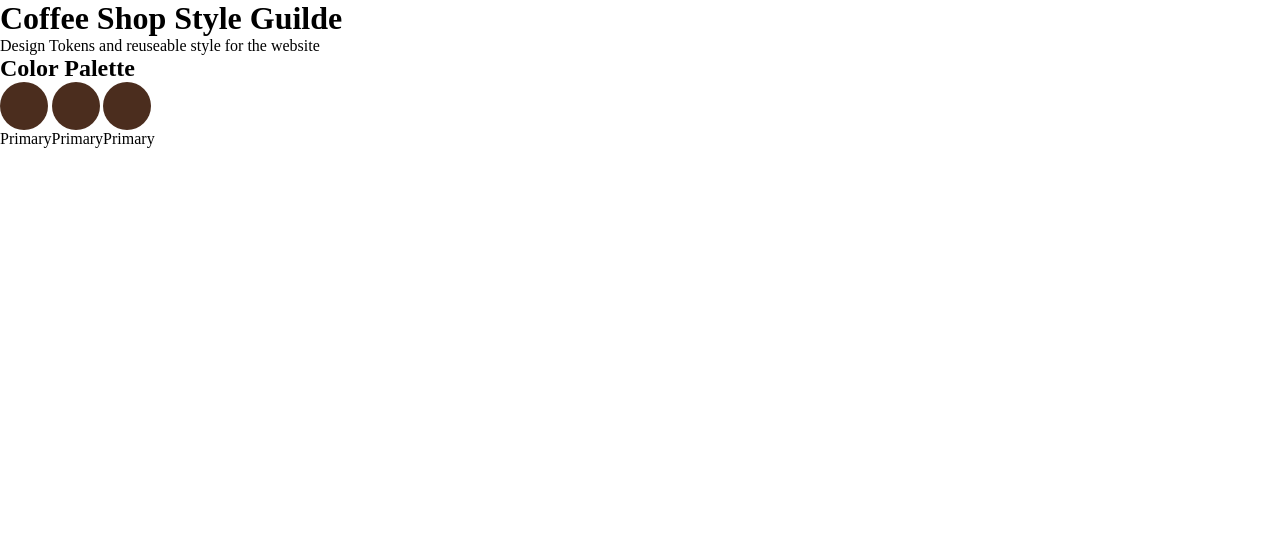
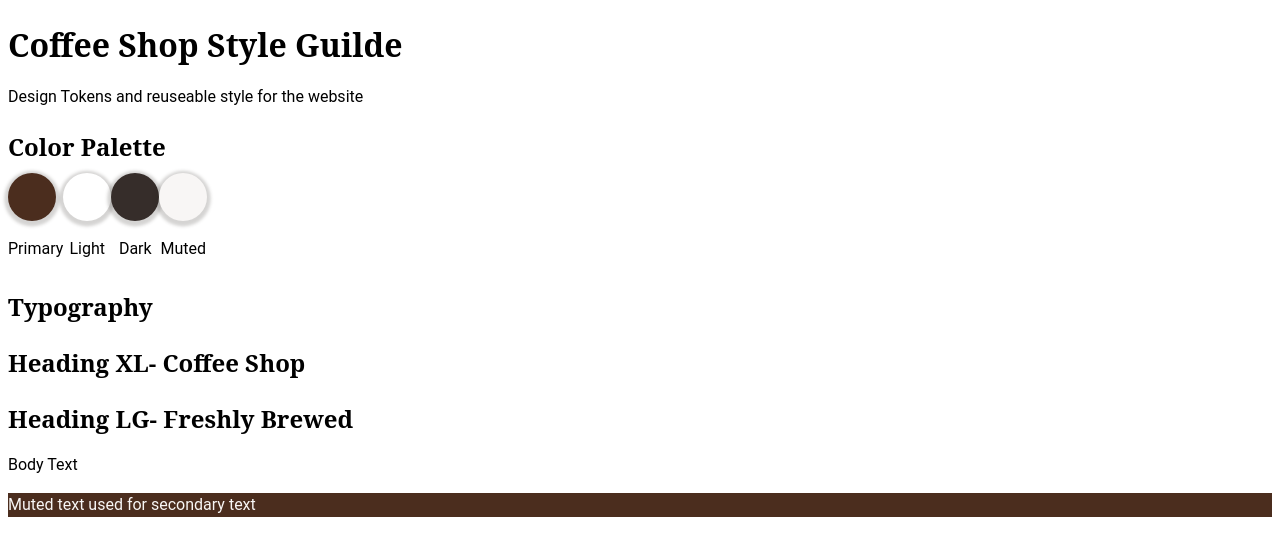
Before and after one commit to gianniattard07-cmyk/website-design, a plain HTML site: page coffee/style-guide.html in a window 1280 px wide. Drawn offline with Linux system fonts and the light colour scheme.

Commit message:
typography

```diff
--- a/coffee/style-guide.html
+++ b/coffee/style-guide.html
@@ -19,25 +19,40 @@
 
                 <!-- Color Swatches-->
                 <div class="swatch">
-                    <div class="swatch-value"></div>
+                    <div class="swatch-value bg-primary"></div>
                     <p class="swatch-name">Primary</p>
                 </div>
 
                 <!-- Color Swatches-->
                 <div class="swatch">
-                    <div class="swatch-value"></div>
-                    <p class="swatch-name">Primary</p>
+                    <div class="swatch-value bg-light"></div>
+                    <p class="swatch-name">Light</p>
                 </div>
 
                 <!-- Color Swatches-->
                 <div class="swatch">
-                    <div class="swatch-value"></div>
-                    <p class="swatch-name">Primary</p>
+                    <div class="swatch-value bg-dark"></div>
+                    <p class="swatch-name">Dark</p>
+                </div>
+                <!-- Color Swatches-->
+                <div class="swatch">
+                    <div class="swatch-value bg-muted"></div>
+                    <p class="swatch-name">Muted</p>
                 </div>
             </article>
 
         </section>
 
+            <section>
+                <h2>Typography</h2>
+                <h1 class="heading-xl">Heading XL- Coffee Shop</h1>
+                <h2 class="lg"> Heading LG- Freshly Brewed</h2>
+                <p>Body Text</p>
+                <p class="bg-primary text-muted">Muted text used for secondary text</p>
+
+
+            </section>
+
     </main>
 </body>
 </html>
--- a/coffee/style.css
+++ b/coffee/style.css
@@ -1,8 +1,47 @@
+
+:root{
+    --primary:  #4b2d1e;
+    --dark: #362d2a;
+    --light: #ffffff;
+    --muted: #f8f6f5;
+--font-normal: Roboto, Arial, Sans-serif;
+--font-heading:'Noto Serif', serif;
+
+}
+
 /*css Reset-Target Everything*/
+
+@import url('https://fonts.googleapis.com/css2?family=Roboto+Serif:ital,opsz,wght@0,8..144,100..900;1,8..144,100..900&family=Roboto:ital,wght@0,100..900;1,100..900&display=swap');
+;
+
 *{
     margin: 0;
     padding: 0;
 }
+body{
+    font-family: var(--font-normal);
+    line-height: 1.5;
+}
+
+h1, h2, h3, h4, h5, h6{
+    font-family: var(--font-heading);
+    margin-bottom: 0.5rem;
+}
+p{
+    margin-bottom: 0.5rem;
+}
+
+/**** COLOR ***********/
+
+.bg-primary{ background-color: var(--primary); }
+.bg-dark {background-color: var(--dark);}
+.bg-light {background-color: var(--light);}
+.bg-muted{background-color: var(--muted);}
+
+.text-primary{ color: var(--primary); }
+.text-dark {color: var(--dark);}
+.text-light {color: var(--light);}
+.text-muted{color: var(--muted);}
 
 /********** SWATCHES ****************/
 .swatches {
@@ -11,11 +50,11 @@
 
 
 .swatch .swatch-value {
-    background-color: #4b2d1e;
+
     border-radius: 100%;
     aspect-ratio: 1 / 1;
     width: 3rem; /* Root Font size:16px */
-
+    box-shadow: 0 0.1rem 0.2rem 0.1cm rgba(45, 40, 35, 0.2);
 }
 
 .swatch .swatch-name {
```
